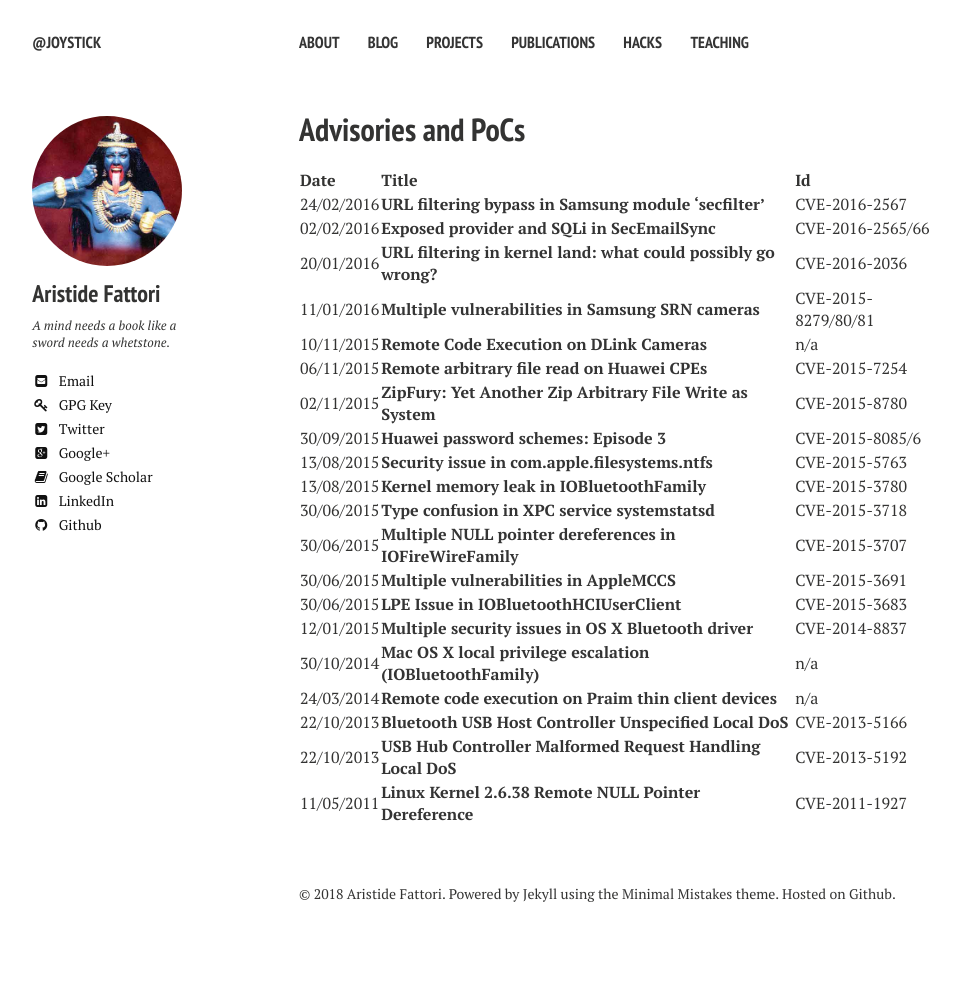
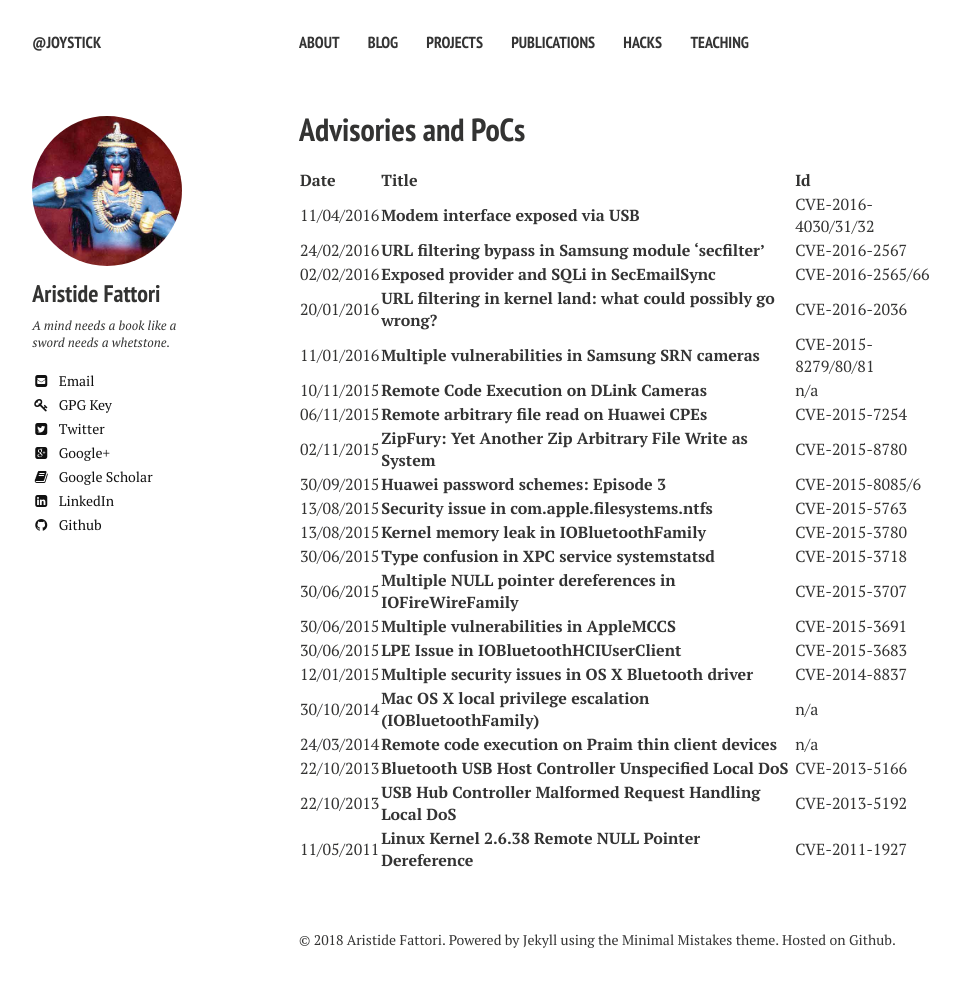
Before and after one commit to joystick2020/joystick2020.github.io, a Jekyll site: the page built from hacks/index.md, in a window 1280 px wide. Shown: the whole page, without its empty margins (21-981 px from the left). Built offline with Jekyll 4.4.1, drawn with Linux system fonts in a browser that asks for light colours; nearby versions of some CDN libraries; before the commit the page ends 952 px from its top, so only the background shows below that.

Commit message:
Samsung modem

```diff
--- a/hacks/index.md
+++ b/hacks/index.md
@@ -10,6 +10,7 @@
 
 | Date       | Title                                                                                                                                            | Id                  |
 | :--------- | :-------------------------------------------------------------------------------------------------------------------------------------------     | :------------------ |
+| 11/04/2016 | [**Modem interface exposed via USB**](https://github.com/ud2/advisories/tree/master/android/samsung/nocve-2016-0004)                             | CVE-2016-4030/31/32 |
 | 24/02/2016 | [**URL filtering bypass in Samsung module 'secfilter'**](https://github.com/ud2/advisories/tree/master/android/samsung/nocve-2016-0003)          | CVE-2016-2567       |
 | 02/02/2016 | [**Exposed provider and SQLi in SecEmailSync**](https://github.com/ud2/advisories/tree/master/android/samsung/nocve-2016-0002)                   | CVE-2016-2565/66    |
 | 20/01/2016 | [**URL filtering in kernel land: what could possibly go wrong?**](https://github.com/ud2/advisories/tree/master/android/samsung/nocve-2016-0001) | CVE-2016-2036       |
```
